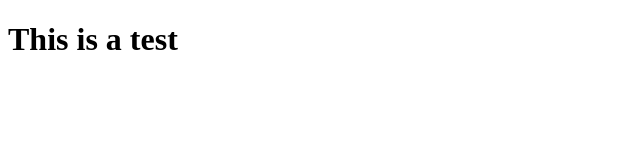
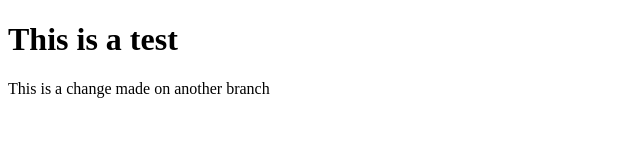
Before and after one commit to EddxSotz/GitTest, a plain HTML site: page index.html in a window 1280 px wide. Shown: the whole page, without its empty margins (0-640 px from the left). Drawn offline with Linux system fonts and the light colour scheme.

Commit message:
second commit

```diff
--- a/index.html
+++ b/index.html
@@ -8,5 +8,6 @@
 </head>
 <body>
     <h1>This is a test</h1>
+    <p>This is a change made on another branch</p>
 </body>
 </html>
```
